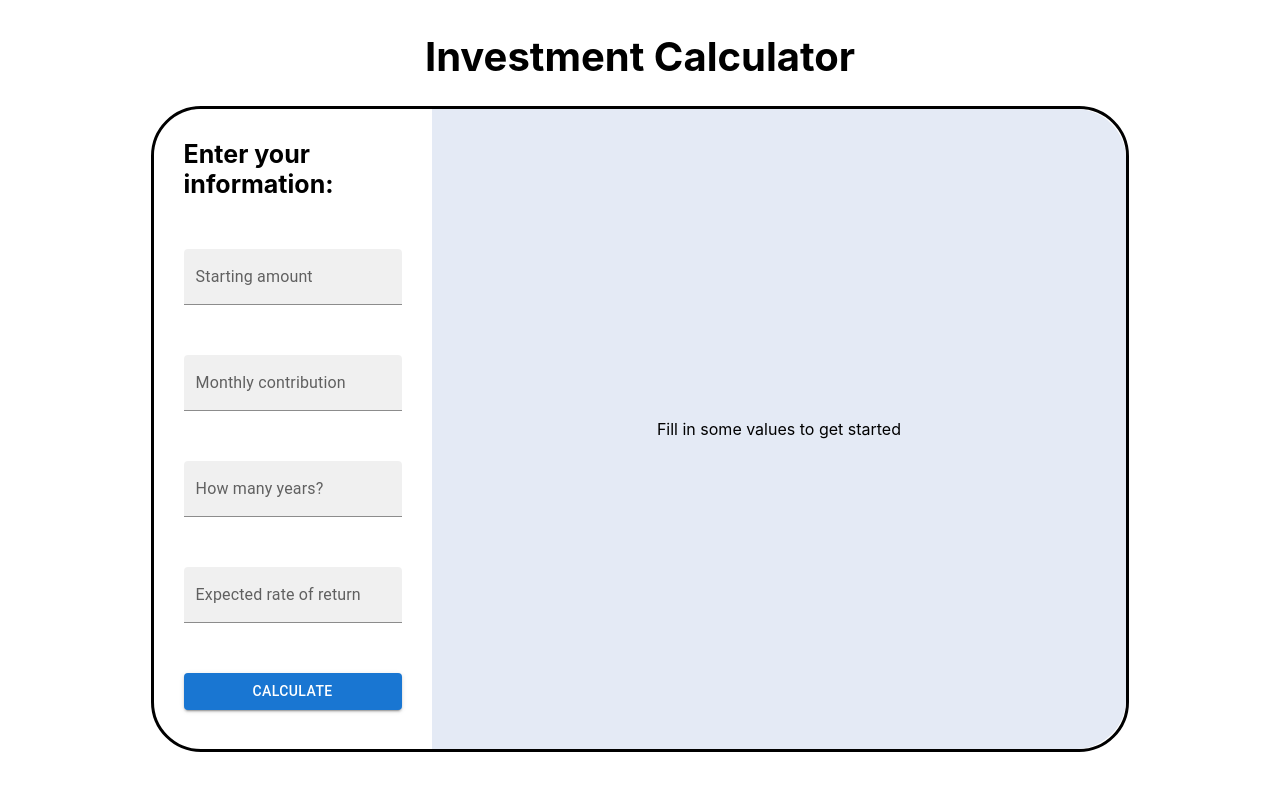
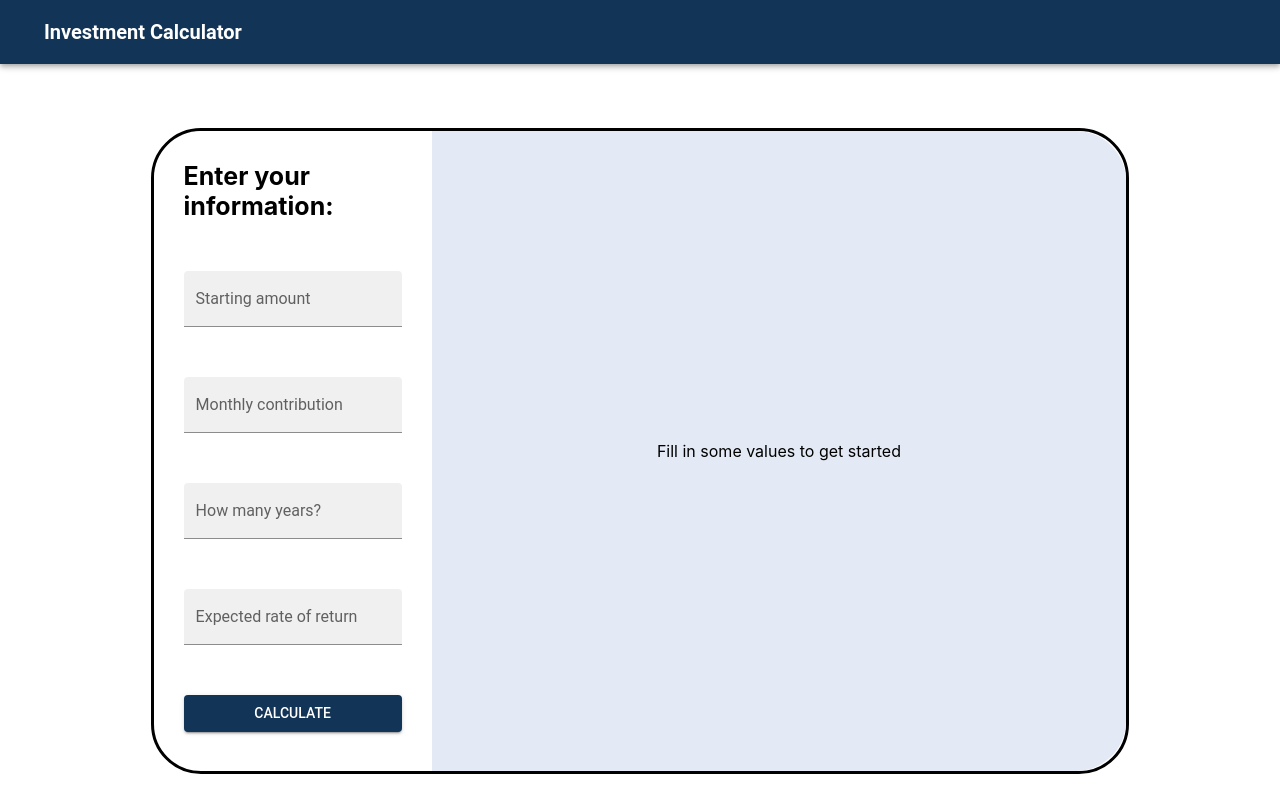
Before and after one commit to smm3123/Recharts-Investment-Calculator, a React (Create React App) app: page / in a window 1280 px wide. Built offline with nearby package versions, Linux system fonts and the light colour scheme.

Commit message:
Add theme styling and navbar

```diff
--- a/package.json
+++ b/package.json
@@ -6,6 +6,7 @@
     "@emotion/react": "^11.11.4",
     "@emotion/styled": "^11.11.0",
     "@mui/material": "^5.15.12",
+    "@mui/icons-material": "6.1.6",
     "@testing-library/jest-dom": "^5.17.0",
     "@testing-library/react": "^13.4.0",
     "@testing-library/user-event": "^13.5.0",
--- a/src/App.jsx
+++ b/src/App.jsx
@@ -3,6 +3,7 @@ import { Box } from '@mui/material';
 
 import Inputs from './components/Inputs';
 import Chart from './components/Chart';
+import NavBar from './components/NavBar';
 import useIsMobile from './hooks/useIsMobile';
 
 function App() {
@@ -10,34 +11,50 @@ function App() {
   const isMobile = useIsMobile();
 
   return (
-    <Box sx={{
+    <Box sx={{ height: '100%' }}>
+      <NavBar />
+      <Box
+        sx={{
           display: 'flex',
           flexDirection: 'column',
           justifyContent: 'center',
           alignItems: 'center',
           height: '100%',
           p: isMobile ? 0 : 4,
-    }}>
-      <Box sx={{ fontWeight: "bold", fontSize: '40px', mb: '25px' }}>Investment Calculator</Box>
-      <Box sx={{
+        }}
+      >
+        <Box
+          sx={{
             display: 'flex',
             flexDirection: isMobile ? 'column' : 'row',
             justifyContent: 'center',
             height: '100%',
             width: '80%',
             borderRadius: '50px',
-        border: '3px',
-        borderStyle: 'solid',
-      }}>
-        <Box sx={{ width: isMobile ? "100%" : "40%", height: isMobile ? "50%" : "100%" }}>
+            border: '3px solid',
+          }}
+        >
+          <Box
+            sx={{
+              width: isMobile ? '100%' : '40%',
+              height: isMobile ? '50%' : '100%',
+            }}
+          >
             <Inputs setYearlyReturns={setYearlyReturns} />
           </Box>
-        <Box sx={{ height: isMobile ? "500px" : "80vh", width: "100%", display: "flex"}}>
+          <Box
+            sx={{
+              height: isMobile ? '500px' : '80vh',
+              width: '100%',
+              display: 'flex',
+            }}
+          >
             <Chart yearlyReturns={yearlyReturns} />
           </Box>
         </Box>
       </Box>
-  )
+    </Box>
+  );
 }
 
 export default App;
--- /dev/null
+++ b/src/components/NavBar.jsx
@@ -0,0 +1,25 @@
+import React from 'react';
+import { AppBar, Toolbar, Typography, IconButton } from '@mui/material';
+// import MenuIcon from '@mui/icons-material/Menu';
+
+const NavBar = () => {
+  return (
+    <AppBar position="static" sx={{ mb: 4 }}>
+      <Toolbar>
+        <IconButton
+          edge="start"
+          color="inherit"
+          aria-label="menu"
+          sx={{ mr: 2 }}
+        >
+          {/* <MenuIcon /> */}
+        </IconButton>
+        <Typography variant="h6" component="div">
+          Investment Calculator
+        </Typography>
+      </Toolbar>
+    </AppBar>
+  );
+}
+
+export default NavBar;
--- a/src/index.js
+++ b/src/index.js
@@ -3,11 +3,15 @@ import ReactDOM from 'react-dom/client';
 import './index.css';
 import App from './App';
 import reportWebVitals from './reportWebVitals';
+import { ThemeProvider } from '@mui/material/styles';
+import theme from './theme';
 
 const root = ReactDOM.createRoot(document.getElementById('root'));
 root.render(
   <React.StrictMode>
-    <App />
+    <ThemeProvider theme={theme}>
+      <App />
+    </ThemeProvider>
   </React.StrictMode>
 );
 
--- /dev/null
+++ b/src/theme.js
@@ -0,0 +1,20 @@
+import { createTheme } from '@mui/material/styles';
+
+const theme = createTheme({
+  palette: {
+    primary: {
+      main: '#123456',
+    },
+    secondary: {
+      main: '#ff5722',
+    },
+  },
+  typography: {
+    fontFamily: 'Roboto, Arial, sans-serif',
+    h6: {
+      fontWeight: 700,
+    },
+  },
+});
+
+export default theme;
```
Also changed, not shown: 1 other file (tests, documents, lock files or other folders). Lines whose indentation alone changed are shown as unchanged.
